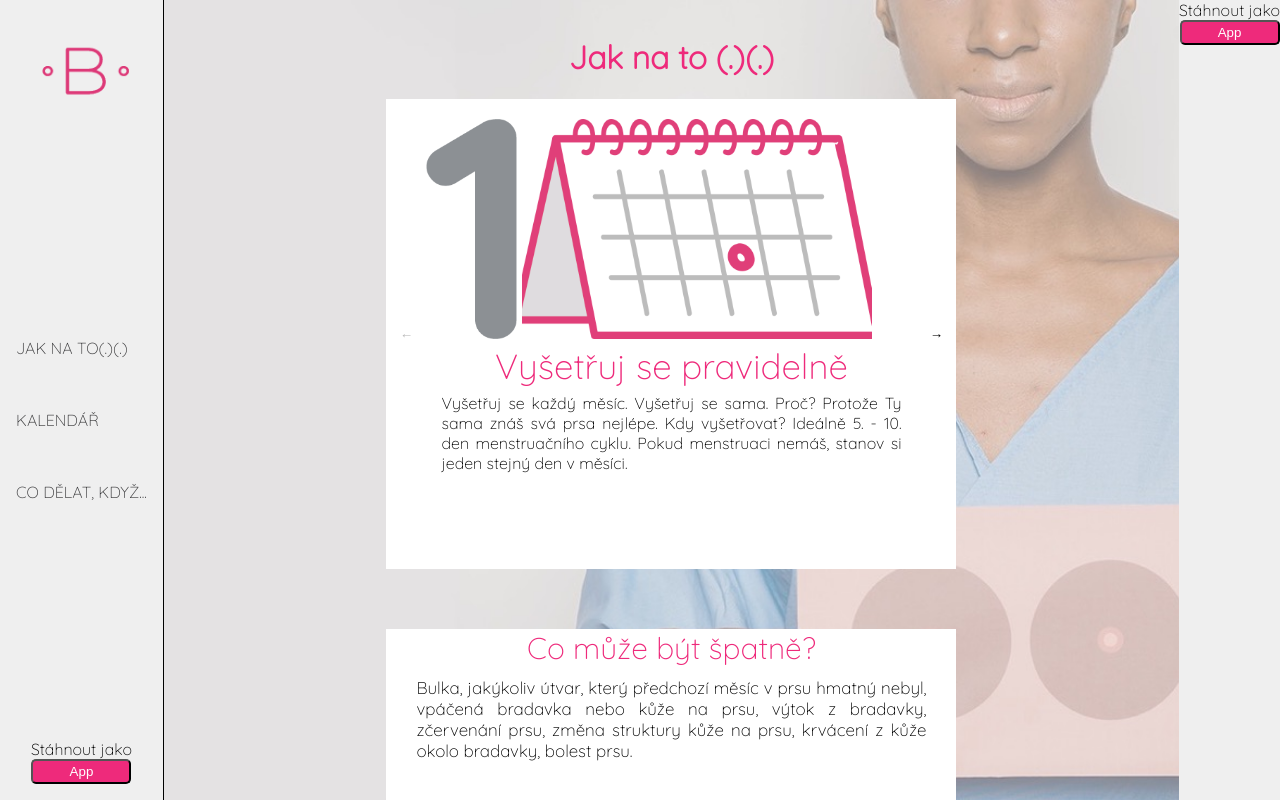
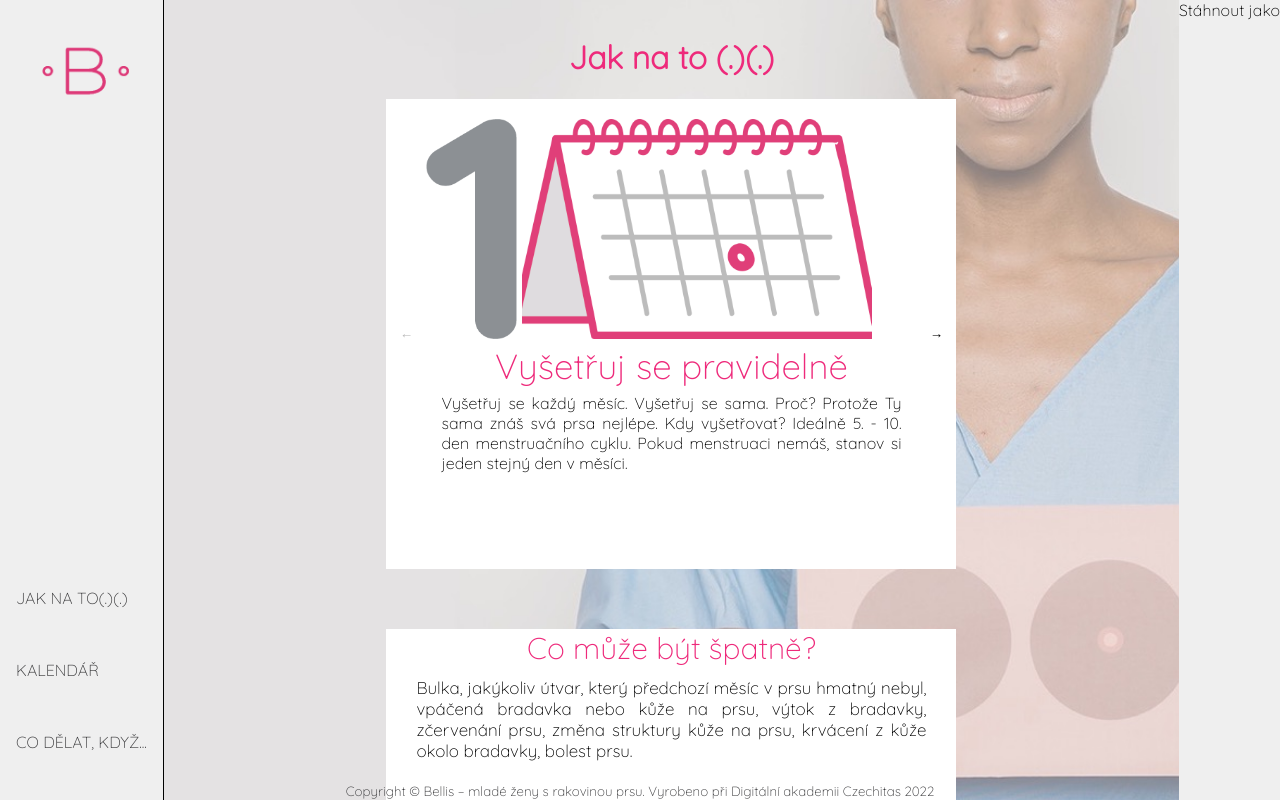
Before and after one commit to janajurcova/samovysetreni-prsu, a React app: page /samovysetreni in a window 1280 px wide. Shown: the top 800 px of the page. Built offline with nearby package versions, Linux system fonts and the light colour scheme; what dayjs-recur would draw is missing.

Commit message:
App button

```diff
--- a/src/components/Footer/index.jsx
+++ b/src/components/Footer/index.jsx
@@ -1,11 +1,17 @@
 import React from 'react';
 import './style.css';
+import { InstallButton } from '../InstallButton';
 
 export const Footer = () => {
   return (
-    <div className="downloadApp ">
-      Stáhnout jako
-      <button className="nav__button">App</button>
-    </div>
+    <>
+      <InstallButton />
+      <div className="footer ">
+        <small>
+          Copyright &copy; Bellis – mladé ženy s rakovinou prsu. Vyrobeno při
+          Digitální akademii Czechitas 2022
+        </small>
+      </div>
+    </>
   );
 };
--- a/src/components/Footer/style.css
+++ b/src/components/Footer/style.css
@@ -0,0 +1,9 @@
+.footer {
+  position: fixed;
+  left: 0;
+  bottom: 0;
+  width: 100%;
+  background-color: transparent;
+  color: #373739;
+  text-align: center;
+}
--- a/src/components/Header/index.jsx
+++ b/src/components/Header/index.jsx
@@ -61,9 +61,5 @@ export const Header = () => (
         Co dělat, když...
       </Link>{' '}
     </nav>
-    <div className="downloadApp">
-      Stáhnout jako
-      <button className="nav__button">App</button>
-    </div>
   </header>
 );
--- a/src/components/Header/style.css
+++ b/src/components/Header/style.css
@@ -21,11 +21,11 @@ header {
   padding: 1rem 0 1rem 0;
   height: 6rem;
 }
-.downloadApp {
+/* .downloadApp__header {
   display: flex;
   flex-direction: column;
   align-items: center;
-}
+} */
 .nav__button {
   background-color: var(--pink);
   color: #fff;
@@ -57,15 +57,16 @@ header {
 
 @media (max-width: 519px) {
   .page-header {
-    flex-direction: row;
+    flex-direction: row-reverse;
     border-right: none;
     border-bottom: 1px solid;
     min-height: 5rem;
     min-width: 100vh;
+    align-items: center;
   }
-  .downloadApp {
+  /* .downloadApp__header {
     display: none;
-  }
+  } */
 
   .navigation {
     display: none;
@@ -90,6 +91,7 @@ header {
     border: none;
     background-color: transparent;
     align-items: center;
+    font-size: 50px;
   }
 
   .hamburger span {
--- /dev/null
+++ b/src/components/InstallButton/index.jsx
@@ -0,0 +1,38 @@
+import React from 'react';
+import './style.css';
+import { useState, useEffect } from 'react';
+
+export const InstallButton = () => {
+  const [deferredPrompt, setDeferredPrompt] = useState(null);
+  useEffect(() => {
+    window.addEventListener('beforeinstallprompt', (event) => {
+      event.preventDefault();
+      setDeferredPrompt(event);
+    });
+  }, []);
+
+  const handleClick = (event) => {
+    deferredPrompt.prompt();
+    deferredPrompt.userChoice.then((choiceResult) => {
+      if (choiceResult.outcome === 'accepted') {
+        console.log('User accepted installation');
+        setDeferredPrompt(null);
+      } else {
+        console.log('User rejected installation');
+      }
+    });
+  };
+
+  return (
+    <>
+      <div className="downloadApp__footer">Stáhnout jako</div>
+      <button
+        className="nav__button"
+        style={{ display: deferredPrompt ? 'inline' : 'none' }}
+        onClick={handleClick}
+      >
+        App
+      </button>
+    </>
+  );
+};
--- /dev/null
+++ b/src/components/InstallButton/style.css
@@ -0,0 +1,10 @@
+.downloadApp__footer {
+  display: flex;
+  flex-direction: column;
+  align-items: center;
+}
+@media (max-width: 519px) {
+  .downloadApp__footer {
+    display: none;
+  }
+}
```
